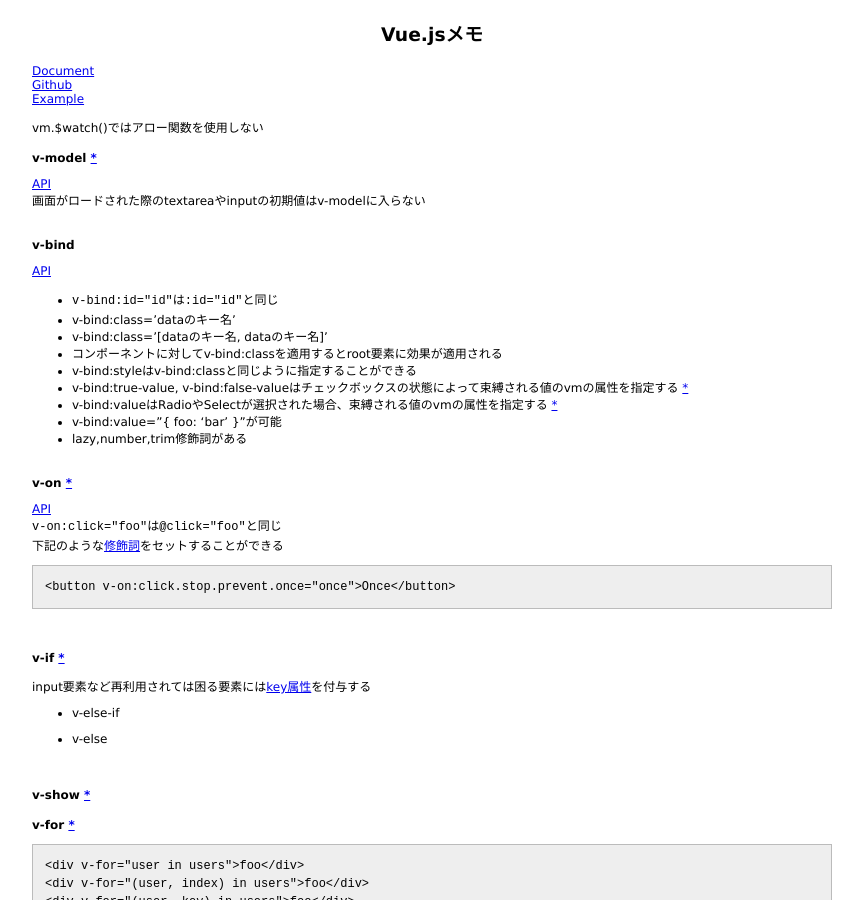
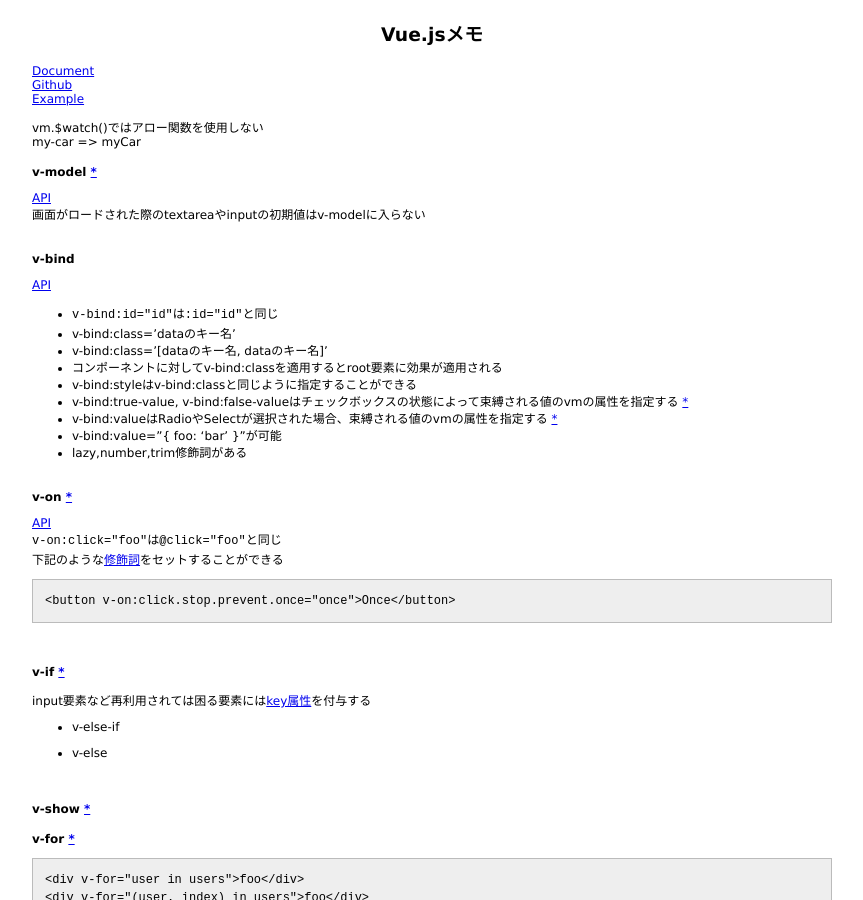
Before and after one commit to 38elements/38elements.github.com, a Jekyll site: the page built from _posts/2016-12-20-vuejs.md, in a window 1280 px wide and 900 px high. Shown: the whole window, without its empty margins (208-1071 px from the left). Built offline with Jekyll 4.4.1, drawn with Linux system fonts in a browser that asks for light colours.

Commit message:
Update 2016-12-20-vuejs.md

```diff
--- a/_posts/2016-12-20-vuejs.md
+++ b/_posts/2016-12-20-vuejs.md
@@ -7,6 +7,7 @@ title: Vue.jsメモ
 [Example](http://jsdo.it/38elements/vuejs-1)
 
 vm.$watch()ではアロー関数を使用しない
+my-car => myCar
 
 #### v-model [\*](https://vuejs.org/v2/guide/forms.html)
 [API](https://vuejs.org/v2/api/#v-model)
```
